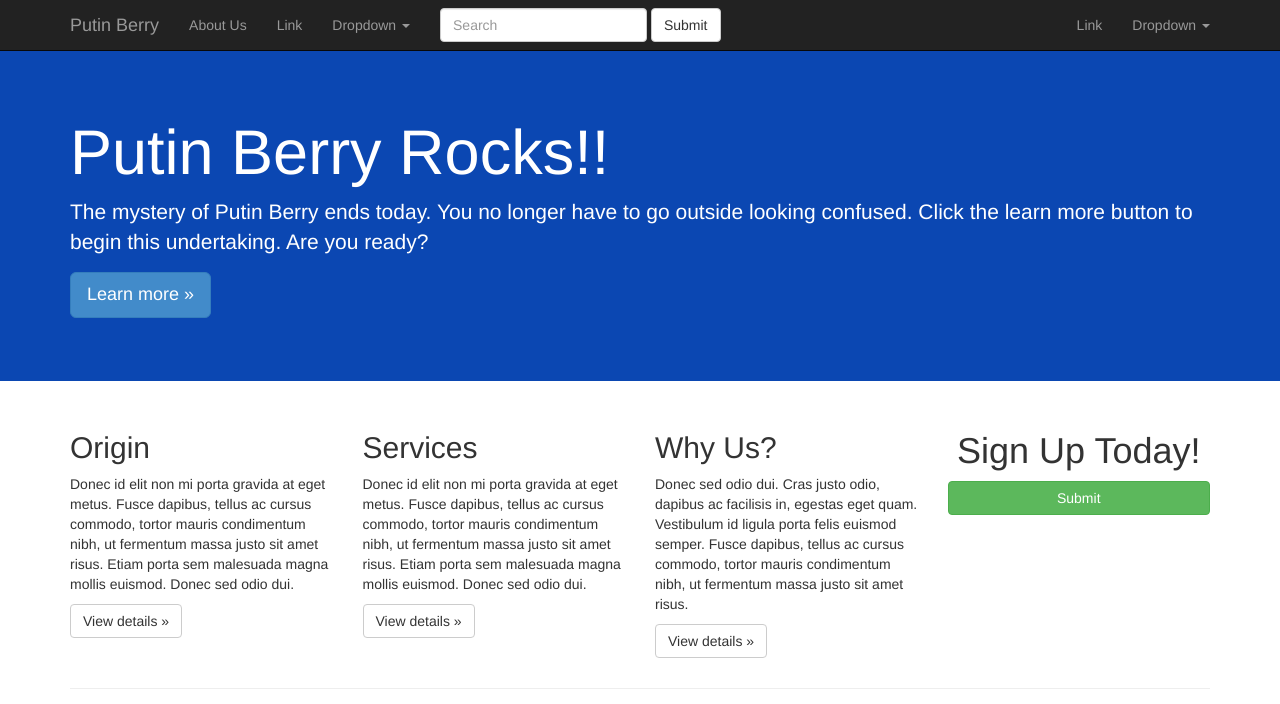
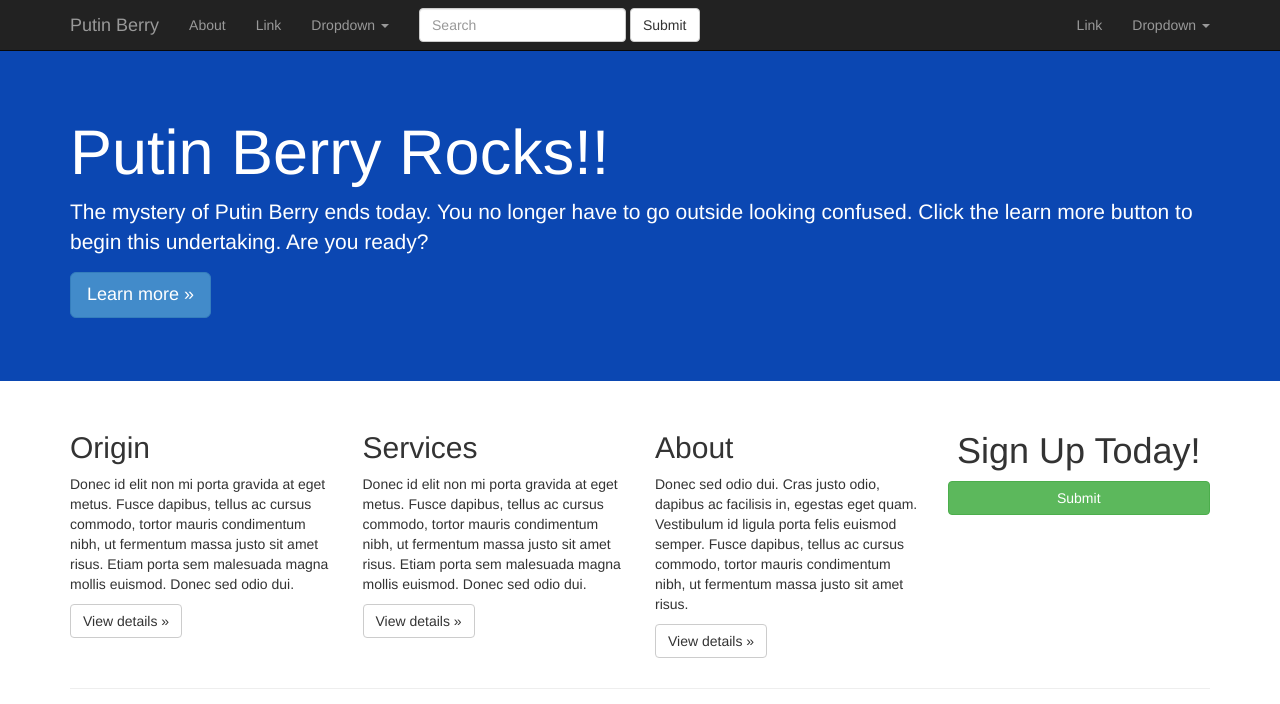
Before and after one commit to masterfung/mvp_landing-Django, a Django app: template pursuit/src/static/templates/signup.html in a window 1280 px wide. Shown: the top 704 px of the page. Run offline with Django 3.2, Linux system fonts and the light colour scheme; the template is opened without the code that fills it, so the values that code supplies are empty; parts of the project's set-up code (start-up, migrations or seed data) failed here and were passed over; some libraries are stand-ins or nearby versions.

Commit message:
cleaning

```diff
--- a/pursuit/src/static/templates/navbar.html
+++ b/pursuit/src/static/templates/navbar.html
@@ -13,12 +13,12 @@
     <!-- Collect the nav links, forms, and other content for toggling -->
     <div class="collapse navbar-collapse" id="bs-example-navbar-collapse-1">
       <ul class="nav navbar-nav">
-        <li><a href="{% url 'aboutus' %}">About Us</a></li>
+        <li><a href="{% url 'aboutus' %}">About</a></li>
         <li><a href="#">Link</a></li>
         <li class="dropdown">
           <a href="#" class="dropdown-toggle" data-toggle="dropdown">Dropdown <b class="caret"></b></a>
           <ul class="dropdown-menu">
-            <li><a href="#">Action</a></li>
+            <li><a href=""{% url 'aboutus' %}"">About</a></li>
             <li><a href="#">Another action</a></li>
             <li><a href="#">Something else here</a></li>
             <li class="divider"></li>
@@ -39,7 +39,7 @@
         <li class="dropdown">
           <a href="#" class="dropdown-toggle" data-toggle="dropdown">Dropdown <b class="caret"></b></a>
           <ul class="dropdown-menu">
-            <li><a href="#">About</a></li>
+            <li><a href="{% url 'aboutus' %}">About</a></li>
             <li><a href="#">Another action</a></li>
             <li><a href="#">Something else here</a></li>
             <li class="divider"></li>
--- a/pursuit/src/static/templates/signup.html
+++ b/pursuit/src/static/templates/signup.html
@@ -27,9 +27,9 @@
 	  <p><a class="btn btn-default" href="#" role="button">View details &raquo;</a></p>
 	</div>
 	<div class="col-lg-3">
-	  <h2>Why Us?</h2>
+	  <h2>About</h2>
 	  <p>Donec sed odio dui. Cras justo odio, dapibus ac facilisis in, egestas eget quam. Vestibulum id ligula porta felis euismod semper. Fusce dapibus, tellus ac cursus commodo, tortor mauris condimentum nibh, ut fermentum massa justo sit amet risus.</p>
-	  <p><a class="btn btn-default" href="#" role="button">View details &raquo;</a></p>
+	  <p><a class="btn btn-default" href="{% url 'aboutus' %}" role="button">View details &raquo;</a></p>
 	</div>
 	<div class="col-lg-3 signups">
 		<h1>Sign Up Today!</h1>
```
